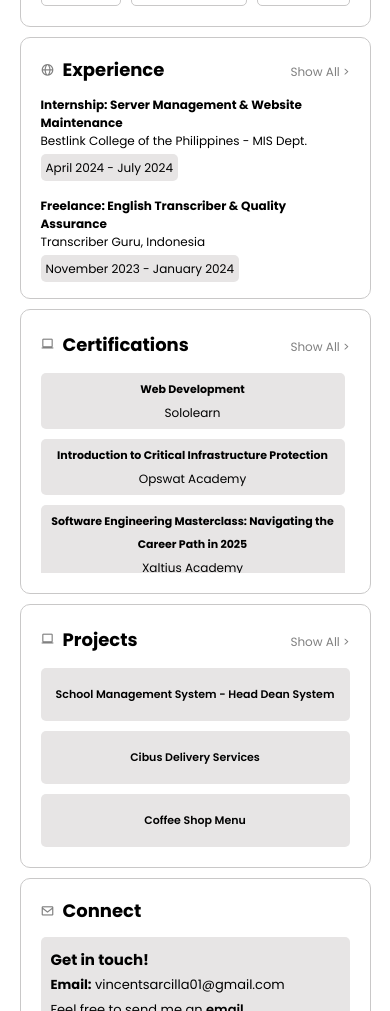
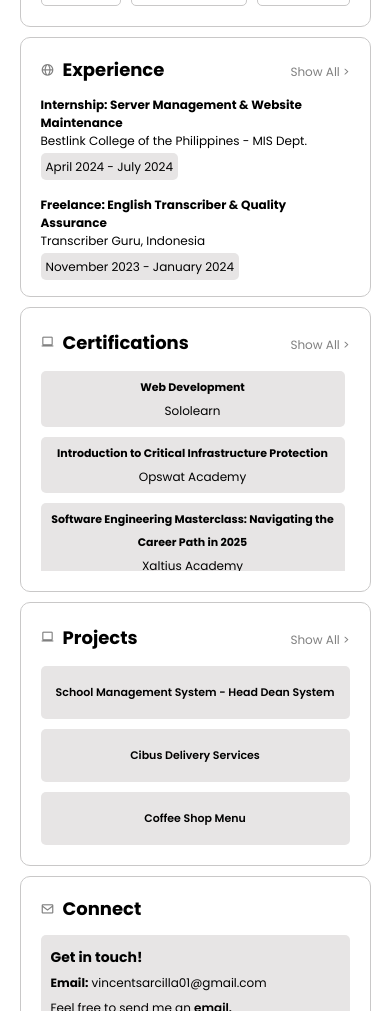
Before and after one commit to vncent01/my-portfolio, a plain HTML site: page index.html in a window 390 px wide. Shown: the part 649-1660 px from the top of the page. Drawn offline with nearby package versions, Linux system fonts and the light colour scheme.

Commit message:
Updated portfolio

```diff
--- a/style.css
+++ b/style.css
@@ -450,6 +450,22 @@ body {
     body {
         padding: 20px 0; /* Remove padding for smaller screens */
     }
+
+    .item:first-child p {
+        font-size: 12px;
+    }
+
+    .item:nth-child(3) {
+        font-size: 12px;
+    }
+
+    .item:nth-child(6) .contact-content h3 {
+        font-size: 14px;
+    }
+
+    .item:nth-child(6) .contact-content p {
+        font-size: 12px;
+    }
 }
 
 @media (max-width: 800px) {
```
